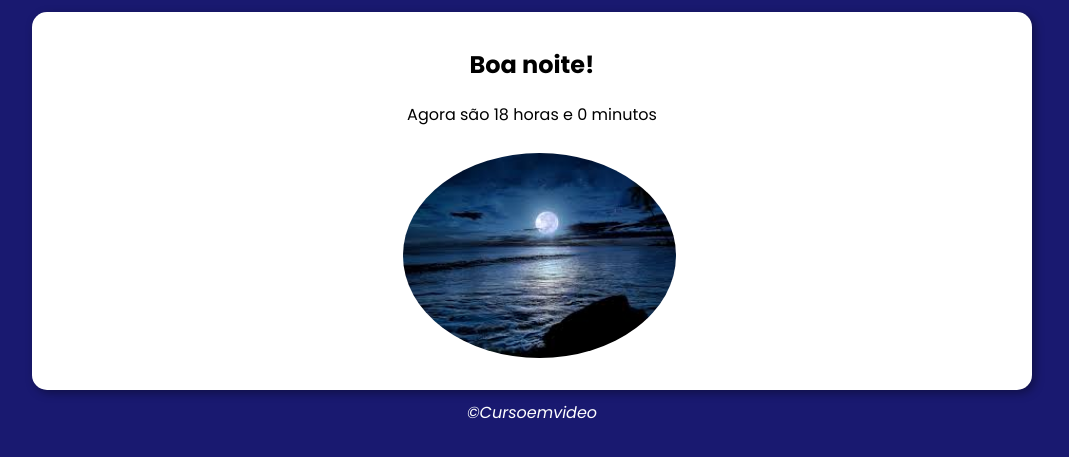
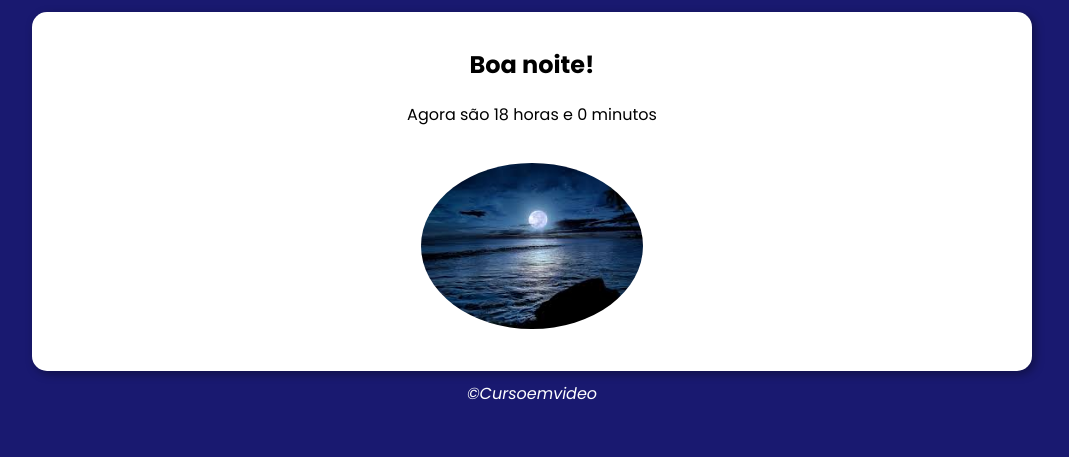
Before and after one commit to KeirrysonMatheus/Time-of-the-day, a plain HTML site: page index.html in a window 1280 px wide. Shown: the part 107-564 px from the top of the page, without its empty margins (116-1185 px from the left). Drawn offline with Linux system fonts and the light colour scheme.

Commit message:
Update index.html

```diff
--- a/index.html
+++ b/index.html
@@ -15,7 +15,7 @@
             }
 
             img {
-                width: 90%;
+                width: 70%;
             }
 
             header {
@@ -29,7 +29,7 @@
             }
 
             img {
-                width: 80%;
+                width: 60%;
             }
         }
 
@@ -62,7 +62,7 @@
     justify-content: center;
     align-items: center;
     flex-direction: column;
-    height: 80%;
+    height: 100%;
     width: 80%;
     border-radius: 15px;
     background-color: white;
@@ -75,7 +75,9 @@
 
        img{
         border-radius: 50%;
-        width: 110%;
+        width: 90%;
+        padding: 10px;
+        height: 100%;
         margin: 10px -5px;
        }
         footer{
@@ -108,6 +110,9 @@
     const img = document.querySelector('img');
     const hour =  new Date().getHours();
     const minutes = new Date().getMinutes();
+
+
+    document.addEventListener('DOMContentLoaded',  () => {
     if(hour < 12 && hour > 6){
         saudation.innerText = 'Bom dia!';
         hours.innerText = `Agora são ${hour} horas e ${minutes} minutos`;
@@ -132,6 +137,7 @@
         img.src = './img/noite.jpeg';
         body.style.background ='#191970';
     }
+})
     </script>
 </body>
 </html>
```
